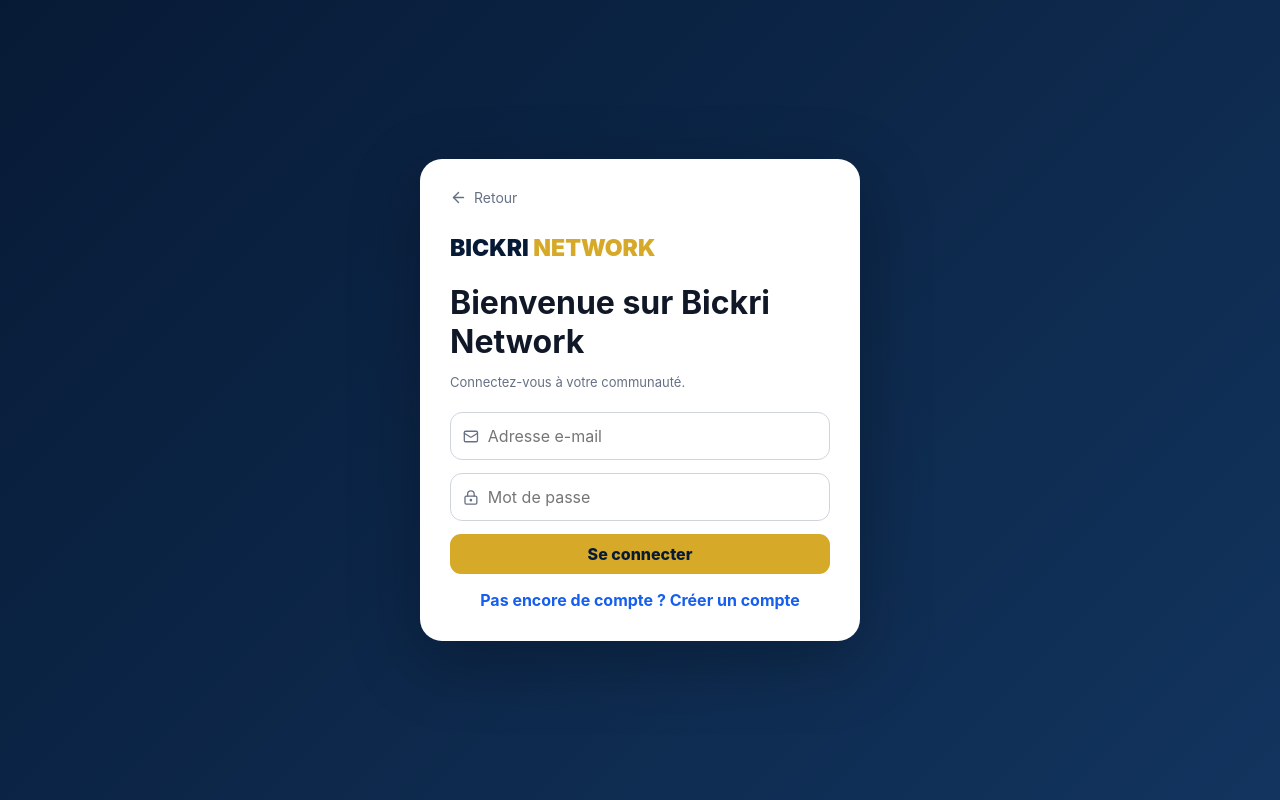
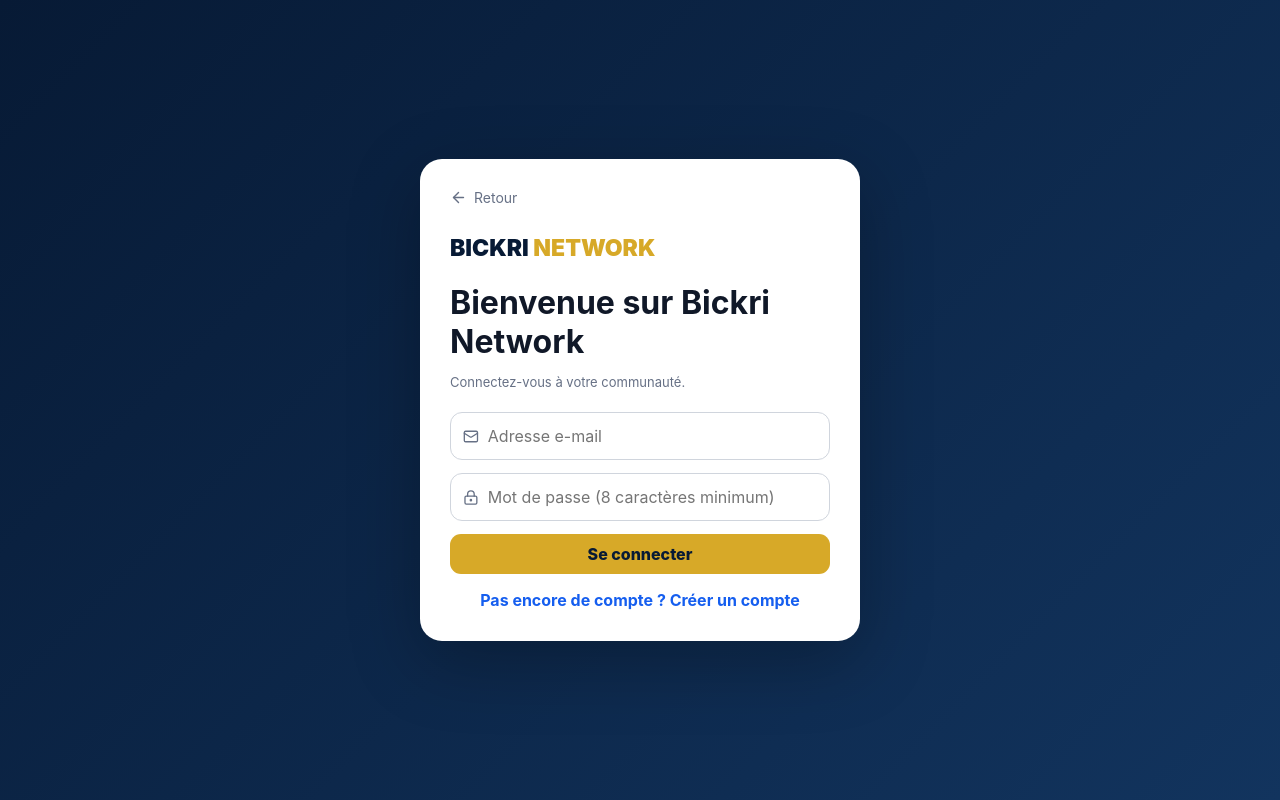
Before and after one commit to mabdourahamane886-lang/bickri-network, a Next.js app: page /auth in a window 1280 px wide. Built offline with nearby package versions, Linux system fonts and the light colour scheme.

Commit message:
security: require stronger account passwords

```diff
--- a/app/auth/page.tsx
+++ b/app/auth/page.tsx
@@ -35,7 +35,7 @@
     <form onSubmit={submit}>
       {mode==="signup"&&<input required value={name} onChange={e=>setName(e.target.value)} placeholder="Nom complet"/>}
       <label><Mail size={17}/><input required type="email" value={email} onChange={e=>setEmail(e.target.value)} placeholder="Adresse e-mail"/></label>
-      <label><LockKeyhole size={17}/><input required minLength={6} type="password" value={password} onChange={e=>setPassword(e.target.value)} placeholder="Mot de passe"/></label>
+      <label><LockKeyhole size={17}/><input required minLength={8} type="password" value={password} onChange={e=>setPassword(e.target.value)} placeholder="Mot de passe (8 caractères minimum)"/></label>
       <button className="primary auth-submit" disabled={loading}>{loading?<Loader2 className="spin" size={18}/>:null}{mode==="login"?"Se connecter":"Créer mon compte"}</button>
     </form>
     {message&&<div className="notice">{message}</div>}
```
